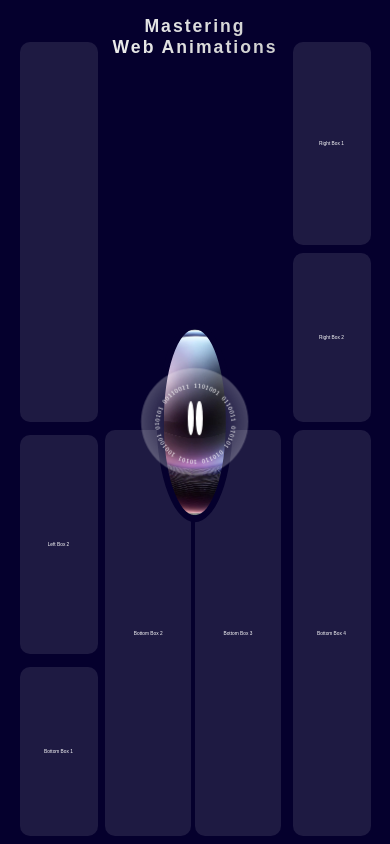
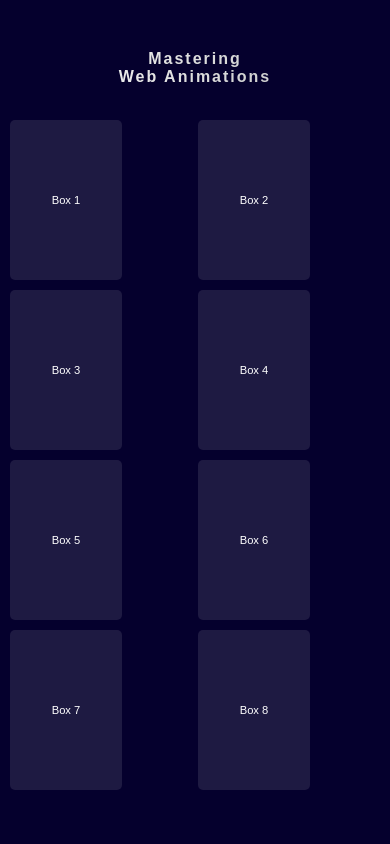
Before and after one commit to ManahilQamar/My-Portfolio, a plain HTML site: page SquidGame/projects.html in a window 390 px wide. Drawn offline with nearby package versions, Linux system fonts and the light colour scheme.

Commit message:
nothing do today

```diff
--- a/SquidGame/projects.html
+++ b/SquidGame/projects.html
@@ -93,8 +93,8 @@
     /* Cartoon Ball */
     .cartoon {
       position: absolute;
-      width: 19%;
-      height: 40%;
+      width: 14%;
+      height: 30%;
       background: url("pic.jpeg") no-repeat center;
       top: 50%;
       left: 50%;
@@ -156,6 +156,7 @@
       position: absolute;
       top: 46%;
       left: 48%;
+      transform: rotate(var(--rotate)) translate(0, -90px);
       transform-origin: center;
     }
 
@@ -206,449 +207,52 @@
       }
     }
 
-    @media (max-width: 2983px) {
+    @media (max-width: 500px) {
       .heading {
-        font-size: 3.8rem;
-        padding: 2%;
+        font-size: 1rem;
+        padding: 10px;
+        position: absolute;
+        top: 0;
+        width: 100%;
+        box-sizing: border-box;
+      }
+
+      .container {
+        display: grid;
+        grid-template-columns: repeat(2, 1fr);
+        grid-template-rows: repeat(4, 1fr);
+        gap: 6px;
+        padding: 80px 10px 10px;
+        height: calc(100vh - 80px);
+        width: 100%;
+        box-sizing: border-box;
       }
 
       .box {
-        font-size: 1.3rem;
+        position: static;
+        width: 7rem !important;
+        height: 10rem !important;
+        min-height: 80px;
+        margin: 0;
+        font-size: 0.7rem;
+        background: rgba(255, 255, 255, 0.1);
+        border-radius: 5px;
+        display: flex;
+        justify-content: center;
+        align-items: center;
       }
 
       .cartoon {
-        width: 11.5%;
-        height: 39%;
+        display: none;
+      }
+
+      .light {
+        display: none;
       }
 
       .text span {
-        transform: rotate(var(--rotate)) translate(0, -185px);
+        transform: rotate(var(--rotate)) translate(0, -110px);
       }
-    }
-
-    @media (max-width: 2820px) {
-      .heading {
-        font-size: 3.8rem;
-        padding: 2%;
-      }
-
-      .box {
-        font-size: 1.3rem;
-      }
-
-      .cartoon {
-        width: 12%;
-        height: 39%;
-      }
-    }
-
-    @media (max-width: 2320px) {
-      .heading {
-        font-size: 3.8rem;
-        padding: 2%;
-      }
-
-      .box {
-        font-size: 1.3rem;
-      }
-
-      .cartoon {
-        width: 15%;
-        height: 39%;
-      }
-    }
-
-    @media (max-width: 2220px) {
-      .heading {
-        font-size: 3.8rem;
-        padding: 2%;
-      }
-
-      .box {
-        font-size: 1.3rem;
-      }
-
-      .cartoon {
-        width: 16%;
-        height: 40%;
-      }
-    }
-
-    @media (max-width: 2000px) {
-      .heading {
-        font-size: 3.8rem;
-        padding: 2%;
-      }
-
-      .box {
-        font-size: 1.3rem;
-      }
-
-      .cartoon {
-        width: 18%;
-        height: 40%;
-      }
-    }
-
-    @media (max-width: 1900px) {
-      .heading {
-        font-size: 3.5rem;
-        padding: 3%;
-      }
-
-      .box {
-        font-size: 1.2rem;
-      }
-
-      .cartoon {
-        width: 19%;
-        height: 39%;
-      }
-    }
-
-    @media (max-width: 1700px) {
-      .heading {
-        font-size: 3.5rem;
-        padding: 3%;
-      }
-
-      .box {
-        font-size: 1.2rem;
-      }
-
-      .cartoon {
-        width: 19%;
-        height: 36%;
-      }
-
-    }
-
-    @media (max-width: 1500px) {
-      .heading {
-        font-size: 3.5rem;
-        padding: 3%;
-      }
-
-      .box {
-        font-size: 1.2rem;
-      }
-
-      .cartoon {
-        width: 20%;
-        height: 34%;
-      }
-
-      .eye {
-        width: 10%;
-        height: 18%;
-      }
-
-      .eye.left {
-        top: 35%;
-        left: 35%;
-      }
-
-      .eye.right {
-        top: 35%;
-        left: 55%;
-      }
-
-      .text span {
-        transform: rotate(var(--rotate)) translate(0, -160px);
-      }
-    }
-
-    @media (max-width: 1400px) {
-      .heading {
-        font-size: 3.5rem;
-        padding: 3%;
-      }
-
-      .box {
-        font-size: 1.2rem;
-      }
-
-      .cartoon {
-        width: 25%;
-        height: 38%;
-      }
-
-      .eye {
-        width: 10%;
-        height: 18%;
-      }
-
-      .eye.left {
-        top: 35%;
-        left: 35%;
-      }
-
-      .eye.right {
-        top: 35%;
-        left: 55%;
-      }
-
-      .text span {
-        transform: rotate(var(--rotate)) translate(0, -180px);
-      }
-    }
-
-    @media (max-width: 1300px) {
-      .heading {
-        font-size: 3.8rem;
-        padding: 5%;
-      }
-
-      .box {
-        font-size: 1.2rem;
-      }
-
-      .cartoon {
-        width: 22%;
-        height: 33%;
-      }
-
-      .eye {
-        width: 10%;
-        height: 18%;
-      }
-
-      .eye.left {
-        top: 35%;
-        left: 35%;
-      }
-
-      .eye.right {
-        top: 35%;
-        left: 55%;
-      }
-
-      .text span {
-        transform: rotate(var(--rotate)) translate(0, -150px);
-      }
-    }
-
-
-    @media (max-width: 1100px) {
-      .heading {
-        font-size: 45px;
-        padding: 2%;
-      }
-
-      .box {
-        font-size: 12px;
-      }
-
-      .cartoon {
-        width: 18%;
-        height: 22%;
-      }
-
-      .text span {
-        transform: rotate(var(--rotate)) translate(0, -111px);
-      }
-    }
-
-    @media (max-width: 1025px) {
-      .heading {
-        font-size: 1.6rem;
-        padding: 1%;
-      }
-
-      .box {
-        font-size: 0.8rem;
-      }
-
-      .cartoon {
-        width: 10%;
-        height: 35%;
-      }
-
-      .text span {
-        transform: rotate(var(--rotate)) translate(0, -65px);
-      }
-
-      .text span {
-        top: 42%;
-        left: 45%;
-      }
-
-      .eye {
-        width: 10%;
-        height: 18%;
-      }
-
-      .eye.left {
-        top: 39%;
-        left: 38%;
-      }
-
-      .eye.right {
-        top: 39%;
-        left: 52%;
-      }
-    }
-
-    @media (max-width: 1022px) {
-      .heading {
-        font-size: 2.5rem;
-        padding: 3%;
-      }
-
-      .box {
-        font-size: 0.8rem;
-      }
-
-      .cartoon {
-        width: 22%;
-        height: 26%;
-      }
-
-      .text span {
-        transform: rotate(var(--rotate)) translate(0, -120px);
-      }
-
-      .eye {
-        width: 10%;
-        height: 18%;
-      }
-
-      .eye.left {
-        top: 35%;
-        left: 35%;
-      }
-
-      .eye.right {
-        top: 35%;
-        left: 55%;
-      }
-    }
-
-    @media (max-width: 768px) {
-      .heading {
-        font-size: 1.6rem;
-        padding: 1%;
-      }
-
-      .box {
-        font-size: 0.8rem;
-      }
-
-      .cartoon {
-        width: 12%;
-        height: 32%;
-      }
-
-      .text span {
-        transform: rotate(var(--rotate)) translate(0, -56px);
-      }
-
-      .text span {
-        font-size: 12px;
-        top: 42%;
-        left: 45%;
-      }
-
-      .eye {
-        width: 10%;
-        height: 18%;
-      }
-
-      .eye.left {
-        top: 39%;
-        left: 38%;
-      }
-
-      .eye.right {
-        top: 39%;
-        left: 52%;
-      }
-
-    }
-
-    @media (max-width: 426px) {
-      .heading {
-        font-size: 1.1rem;
-        padding: 4%;
-      }
-
-      .box {
-        font-size: 0.3rem;
-      }
-
-      .cartoon {
-        width: 16%;
-        height: 22%;
-      }
-
-      .text span {
-        transform: rotate(var(--rotate)) translate(0, -38px);
-      }
-
-      .text span {
-        font-size: 6px;
-        top: 47%;
-        left: 47%;
-      }
-
-      .eye {
-        width: 10%;
-        height: 18%;
-      }
-
-      .eye.left {
-        top: 39%;
-        left: 38%;
-      }
-
-      .eye.right {
-        top: 39%;
-        left: 52%;
-      }
-
-    }
-
-
-    @media (max-width: 320px) {
-      .heading {
-        font-size: 0.8rem;
-        padding: 6%;
-      }
-
-      .box {
-        font-size: 0.3rem;
-      }
-
-      .cartoon {
-        width: 20%;
-        height: 21%;
-      }
-
-      .text span {
-        transform: rotate(var(--rotate)) translate(0, -35px);
-      }
-
-      .text span {
-        font-size: 4px;
-        top: 46%;
-        left: 49%;
-      }
-
-      .eye {
-        width: 10%;
-        height: 18%;
-      }
-
-      .eye.left {
-        top: 39%;
-        left: 38%;
-      }
-
-      .eye.right {
-        top: 39%;
-        left: 52%;
-      }
-
     }
   </style>
 </head>
@@ -660,22 +264,15 @@
       Web Animations
     </div>
     <div class="light"></div>
-    <!-- Left Side Boxes -->
-    <div class="box left-1">
-      <img src="calculatorIcon-64.png" alt="">
-
-    </div>
-    <div class="box left-2">Left Box 2</div>
-
-    <!-- Right Side Boxes -->
-    <div class="box right-1">Right Box 1</div>
-    <div class="box right-2">Right Box 2</div>
-
-    <!-- Bottom Boxes -->
-    <div class="box bottom-1">Bottom Box 1</div>
-    <div class="box bottom-2">Bottom Box 2</div>
-    <div class="box bottom-3">Bottom Box 3</div>
-    <div class="box bottom-4">Bottom Box 4</div>
+    <!-- Boxes will reorder naturally in mobile view -->
+    <div class="box left-1">Box 1</div>
+    <div class="box right-1">Box 2</div>
+    <div class="box left-2">Box 3</div>
+    <div class="box right-2">Box 4</div>
+    <div class="box bottom-1">Box 5</div>
+    <div class="box bottom-2">Box 6</div>
+    <div class="box bottom-3">Box 7</div>
+    <div class="box bottom-4">Box 8</div>
 
     <!-- Cartoon Ball -->
     <div class="cartoon">
@@ -684,7 +281,6 @@
           <p>10101 1001001 010101 00110011 1101001 0110011 010101 010110</p>
         </div>
       </div>
-
       <div class="eye left"></div>
       <div class="eye right"></div>
     </div>
@@ -718,8 +314,6 @@
       });
     });
 
-
-
     const text = document.querySelector(".text p");
     const screenWidth = window.innerWidth;
 
--- a/script.js
+++ b/script.js
@@ -90,14 +90,12 @@ function showSection(sectionId) {
             document.getElementById(sectionId + '-section').style.display = 'block';
             currentSection = sectionId;
 
-            // If switching between non-home sections, do a quick flip animation
             if (currentSection !== 'home' && !textSection.classList.contains('flipped')) {
                 textSection.classList.add('flipped');
             }
         }, currentSection === 'home' ? 400 : 0);
     }
 
-    // Close mobile menu if open
     const menu = document.querySelector('.navbar ul');
     const menuIcon = document.querySelector('.menu-icon');
     if (menu.classList.contains('show')) {
@@ -106,7 +104,6 @@ function showSection(sectionId) {
     }
 }
 
-// Initialize - hide all content sections except home
 document.addEventListener('DOMContentLoaded', () => {
     contentSections.forEach(section => {
         section.style.display = 'none';
```
Also changed, not shown: style.css (+0 -11 lines).
